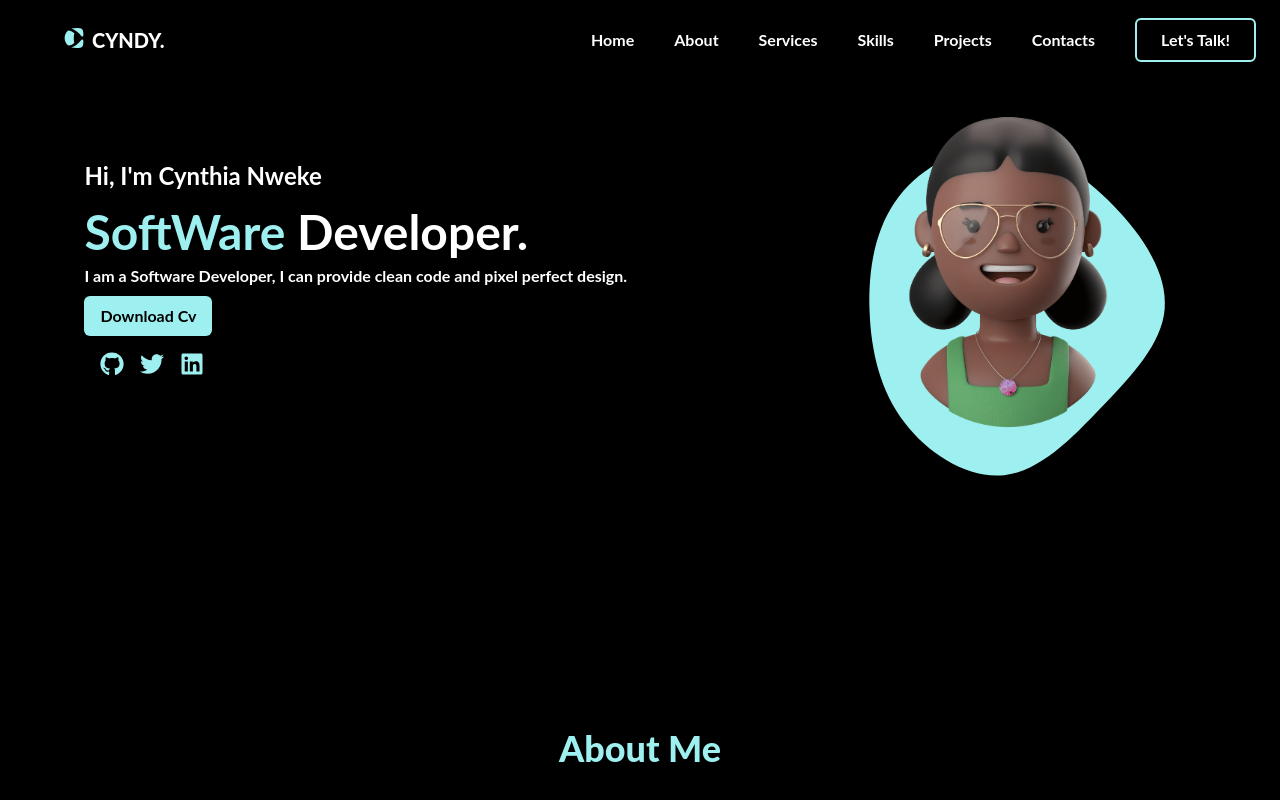
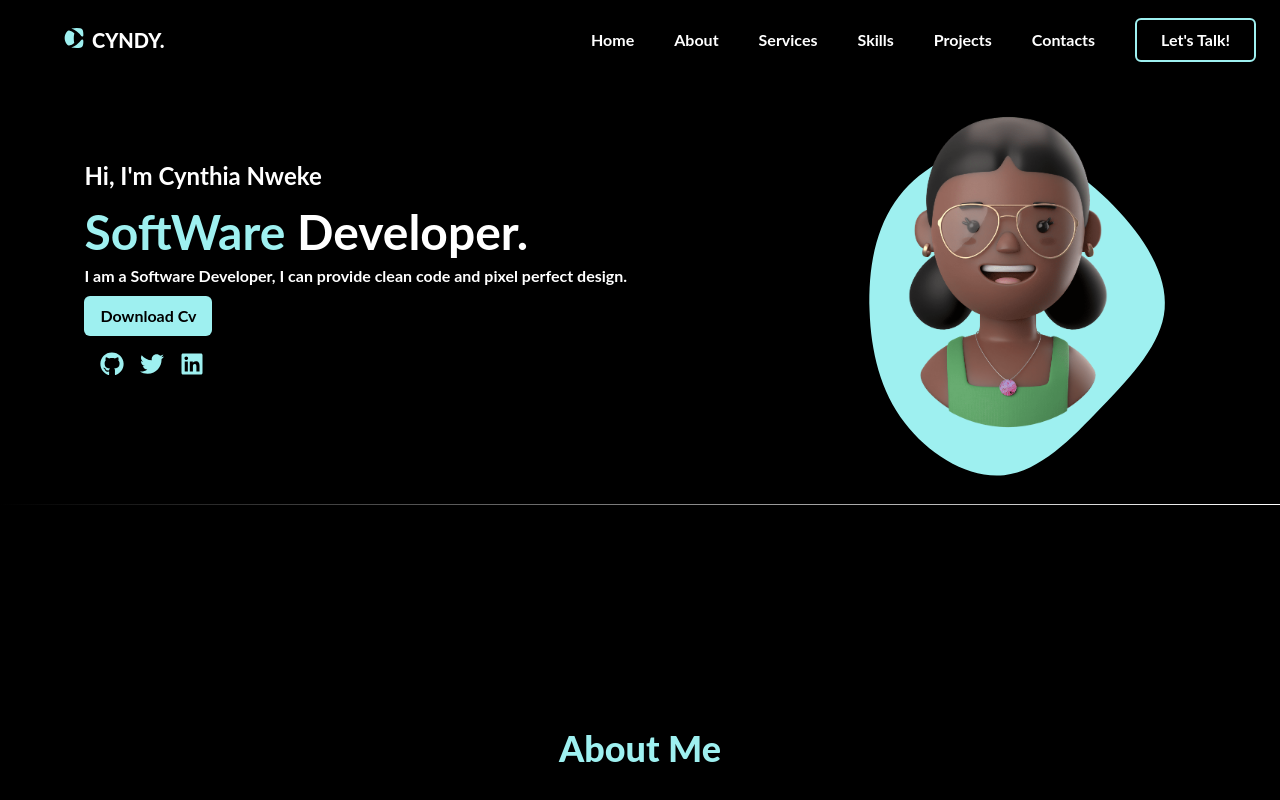
Before and after one commit to cyndylove1/my-portfolio, a React (Create React App) app: page /hero in a window 1280 px wide. Shown: the top 800 px of the page. Built offline with nearby package versions, Linux system fonts and the light colour scheme.

Commit message:
intial commit

```diff
--- a/src/components/Hero/Hero.jsx
+++ b/src/components/Hero/Hero.jsx
@@ -76,7 +76,7 @@
 
         </div>
 
-        <div className='pt-15'>
+        <div className='pt-15 md:pt-2'>
 
         <div class="w-full h-1 bg-gradient-to-r from-black to-white"></div>
       </div>
```
